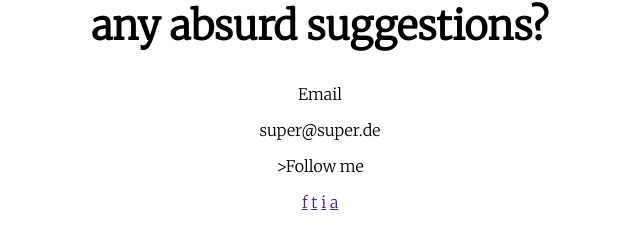
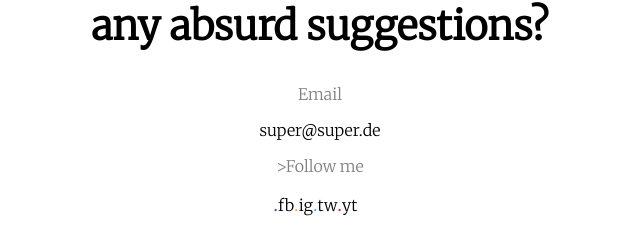
Before and after one commit to fahimpjee1988/Lev3_3_Project_css-einfu-hrung_Illustration, a plain HTML site: page index.html in a window 1280 px wide. Shown: the part 5022-5251 px from the top of the page, without its empty margins (320-960 px from the left). Drawn offline with Linux system fonts and the light colour scheme.

Commit message:
now I think I am done

```diff
--- a/assets/css/style.css
+++ b/assets/css/style.css
@@ -172,3 +172,36 @@ body{
   .peryear{
       color: grey;
   }
+
+  .para2{
+      color:grey;
+  }
+  .foot{
+      display: flex;
+      list-style: none;
+
+
+
+  }
+  .footanchor{
+      padding-left:44%;
+  }
+  .fb{
+      color: #3b5998;
+      font-size: larger;
+  }
+  .ig{
+      color: #fcaf45;
+      font-size: larger;
+
+  }
+  .tw{
+      color: #55acee;
+      font-size: larger;
+
+  }
+  .yt{
+      color: #c4302b;
+      font-size: larger;
+
+  }
--- a/index.html
+++ b/index.html
@@ -135,10 +135,12 @@
                     </pclass>>Follow me</p>
                 <div>
                     <!-- als ul umwandeln -->
-                    <a href="">f</a>
-                    <a href="">t</a>
-                    <a href="">i</a>
-                    <a href="">a</a>
+                    <ul class="foot">
+                        <li class="footanchor"><a href=""></a><span class="fb"> .</span>fb</li>
+                        <li><a href=""></a><span class="ig"> .</span>ig</li>
+                        <li><a href=""></a><span class="tw"> .</span>tw</li>
+                        <li><a href=""></a><span class="yt"> .</span>yt</li>
+                    </ul>
                 </div>
             </div>
         </section>
```
